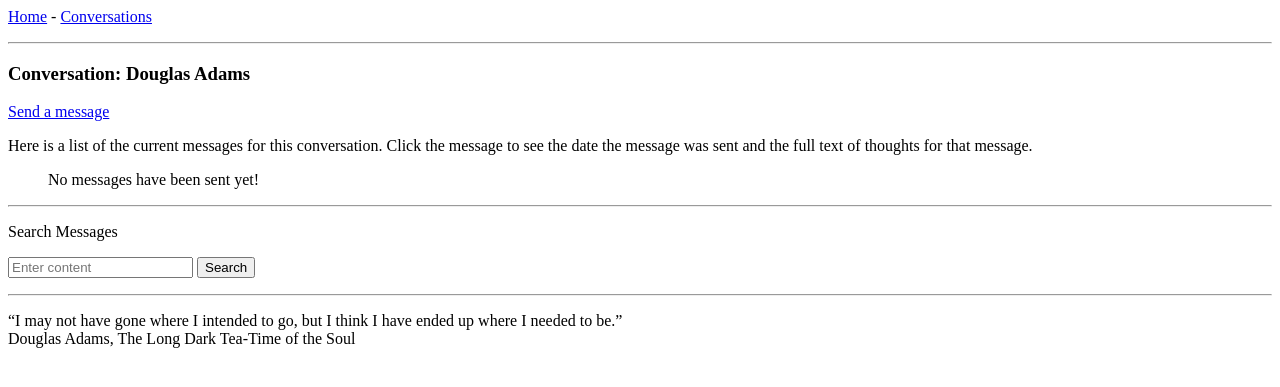
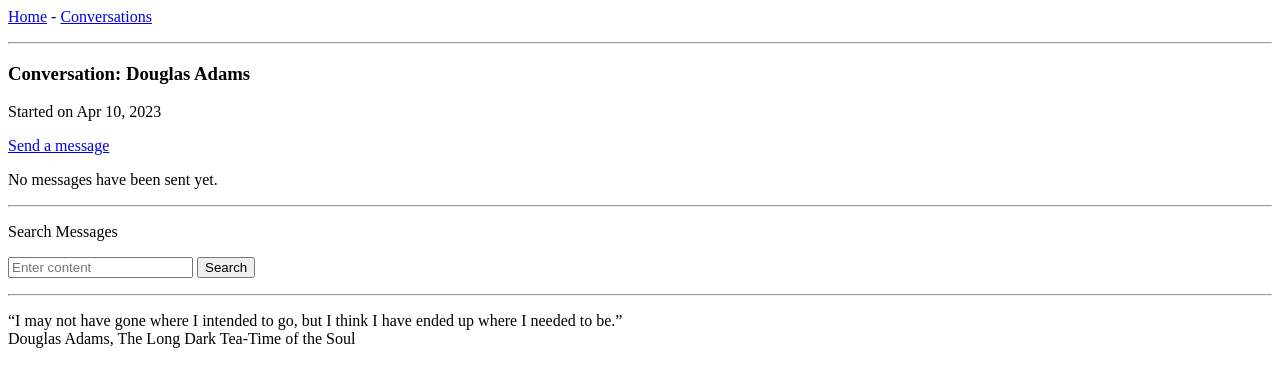
Before and after one commit to Gray-lab/remesh_fun, a Django app: template remesh/remesh_app/templates/remesh_app/conversation.html in a window 1280 px wide. Shown: the top 387 px of the page. Run offline with Django 4.2, Linux system fonts and the light colour scheme; the template is opened without the code that fills it: values that come from a table or form of the project are taken from there, others are empty; data comes from the database, SQL or seed files in the repository.

Commit message:
template corrections

```diff
--- a/remesh/remesh_app/templates/remesh_app/conversation.html
+++ b/remesh/remesh_app/templates/remesh_app/conversation.html
@@ -2,17 +2,26 @@
 {% block content %}
 
 <h3>Conversation: {{conversation}}</h3>
-<p><a href="{% url 'remesh_app:new_message' conversation.id %}">Send a message</a></p>
+<p>Started on {{conversation.start_date|date:'M d, Y' }}</p>
 <p>
-  Here is a list of the current messages for this conversation.
-  Click the message to see the date the message was sent and the full text of thoughts for that message.
+  <a href="{% url 'remesh_app:new_message' conversation.id %}"
+    >Send a message</a
+  >
+</p>
+{% if message_dict %}
+<p>
+  Here is a list of the current messages for this conversation. Click the
+  message to see the date the message was sent and the full text of thoughts for
+  that message.
 </p>
 
 <ul>
   {% for message, thoughts in message_dict.values %}
   <li>
     <p>
-    <a href="{% url 'remesh_app:message' message.id%}">{{ message.text|linebreaks }}</a>
+      <a href="{% url 'remesh_app:message' message.id%}"
+        >{{ message.text|linebreaks }}</a
+      >
     </p>
     <p>Thoughts:</p>
     <ul>
@@ -22,20 +31,21 @@
       <p>No thoughts</p>
       {% endfor %}
     </ul>
-
   </li>
-
-  {% empty %}
-  <p>No messages have been sent yet!</p>
-
   {% endfor %}
 </ul>
+{% else %}
+<p>No messages have been sent yet.</p>
+{% endif %}
 
-<hr>
+<hr />
 <p>Search Messages</p>
-<form action="{% url 'remesh_app:search' search_type='messages' object_id=conversation.id %}" method="get">
-    <input class="search" type="text" name="q" placeholder="Enter content">
-    <button class="search" action="submit">Search</button>
+<form
+  action="{% url 'remesh_app:search' search_type='messages' conversation_id=conversation.id %}"
+  method="get"
+>
+  <input class="search" type="text" name="q" placeholder="Enter content" />
+  <button class="search" action="submit">Search</button>
 </form>
 
 {% endblock content %}
--- a/remesh/remesh_app/templates/remesh_app/message.html
+++ b/remesh/remesh_app/templates/remesh_app/message.html
@@ -2,7 +2,7 @@
 {% block content %}
 
 <h3>Message: {{message}}</h3>
-<p>{{message.sent_date|date:'M d, Y H:i' }}</p>
+<p>{{message.sent_datetime|date:'M d, Y H:i' }}</p>
 <a href="{% url 'remesh_app:new_thought' message.id %}">Add a new thought</a>
 {% if thoughts %}
 <p>Here is a list of thoughts for this message.</p>
@@ -10,7 +10,7 @@
   {% for thought in thoughts %}
   <li>
     <p>{{thought.text|linebreaks}}</p>
-    <p>{{thought.sent_date|date:'M d, Y H:i' }}</p>
+    <p>{{thought.sent_datetime|date:'M d, Y H:i' }}</p>
   </li>
   {% endfor %}
 </ul>
--- a/remesh/remesh_app/templates/remesh_app/search_results.html
+++ b/remesh/remesh_app/templates/remesh_app/search_results.html
@@ -22,7 +22,7 @@
 {% if search_type == 'conversations' %}
   <a href="{% url 'remesh_app:conversations' %}">Back to conversations</a>
 {% elif search_type == 'messages' %}
-  <a href="{% url 'remesh_app:conversation' object_id %}">Back to conversation</a>
+  <a href="{% url 'remesh_app:conversation' conversation_id %}">Back to conversation</a>
 {% endif %}
 </p>
 {% endblock content %}
```
Also changed, not shown: remesh/remesh_app/templates/remesh_app/conversations.html (+25 -16 lines).
